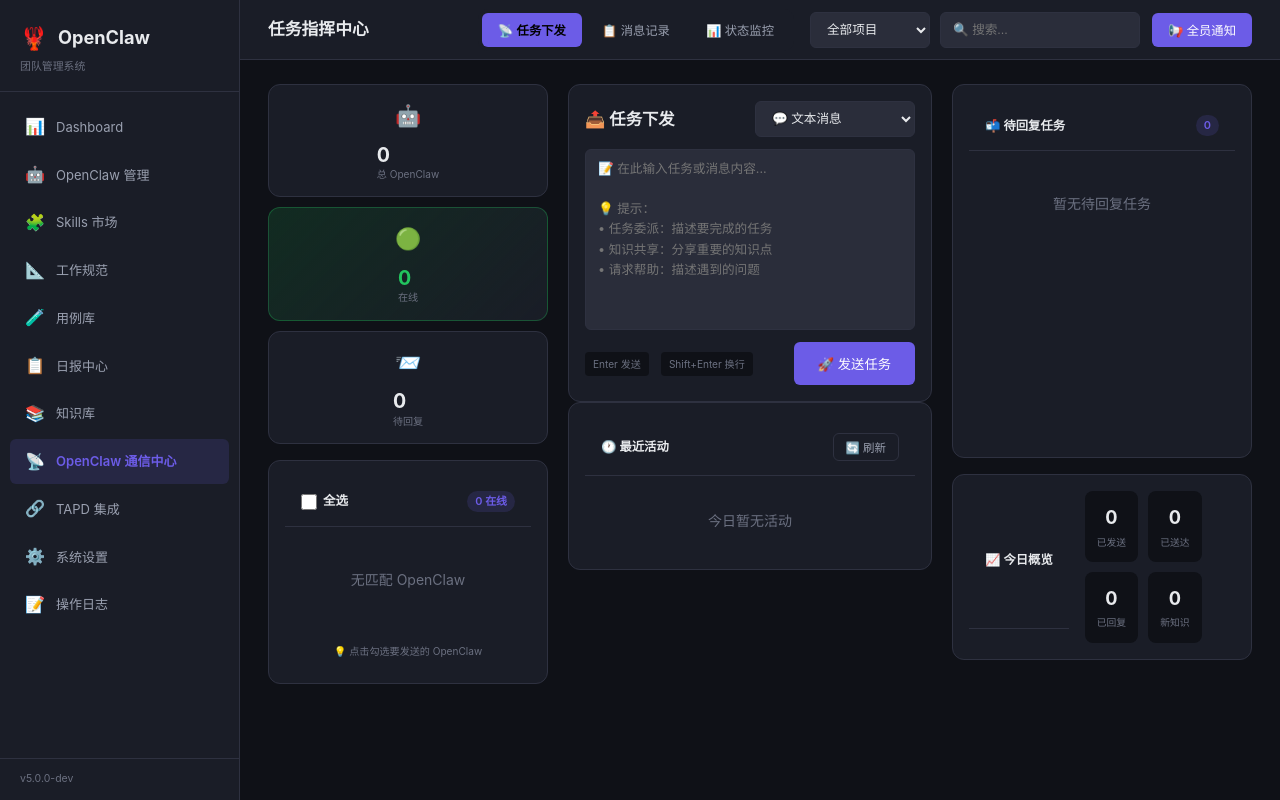
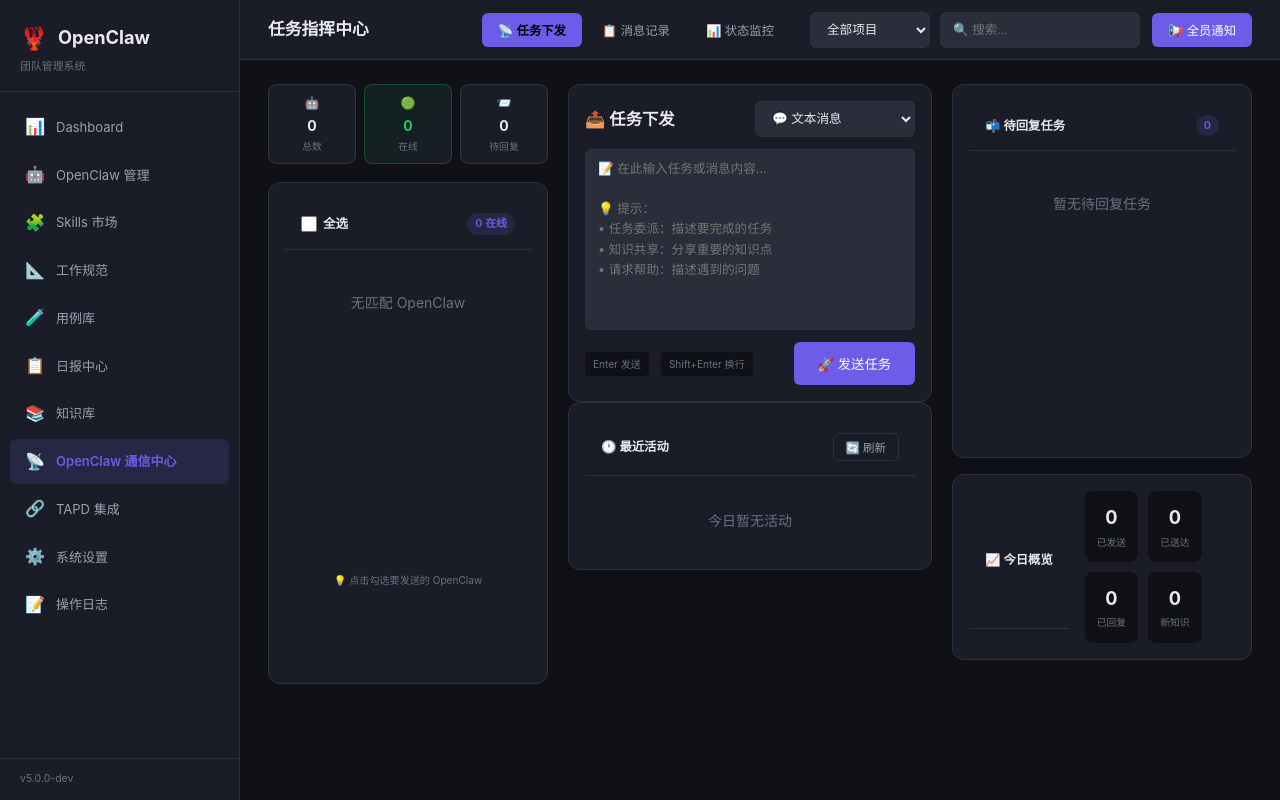
Before and after one commit to rajqiu2022/clawcom, a Flask app: page /hub in a window 1280 px wide. Run offline with Flask 2, Linux system fonts and the light colour scheme; data that the repository does not hold is empty.

Commit message:
ui: 通信中心统计卡片改为横排紧凑样式

```diff
--- a/web/templates/hub.html
+++ b/web/templates/hub.html
@@ -33,25 +33,19 @@
         <!-- 统计卡片 -->
         <div class="stat-cards">
             <div class="stat-card">
-                <div class="stat-icon">🤖</div>
-                <div class="stat-info">
-                    <div class="stat-value" id="stat-total">-</div>
-                    <div class="stat-label">总 OpenClaw</div>
-                </div>
+                <span class="stat-icon">🤖</span>
+                <span class="stat-value" id="stat-total">-</span>
+                <span class="stat-label">总数</span>
             </div>
             <div class="stat-card online">
-                <div class="stat-icon">🟢</div>
-                <div class="stat-info">
-                    <div class="stat-value" id="stat-online">-</div>
-                    <div class="stat-label">在线</div>
-                </div>
+                <span class="stat-icon">🟢</span>
+                <span class="stat-value" id="stat-online">-</span>
+                <span class="stat-label">在线</span>
             </div>
             <div class="stat-card">
-                <div class="stat-icon">📨</div>
-                <div class="stat-info">
-                    <div class="stat-value" id="stat-pending">-</div>
-                    <div class="stat-label">待回复</div>
-                </div>
+                <span class="stat-icon">📨</span>
+                <span class="stat-value" id="stat-pending">-</span>
+                <span class="stat-label">待回复</span>
             </div>
         </div>
 
@@ -322,35 +316,34 @@
 /* Stat Cards */
 .stat-cards {
     display: flex;
-    flex-direction: column;
-    gap: 10px;
+    flex-direction: row;
+    gap: 8px;
+    margin-bottom: 2px;
 }
 
 .stat-card {
+    flex: 1;
     display: flex;
     align-items: center;
-    gap: 12px;
-    padding: 14px;
+    justify-content: center;
+    gap: 6px;
+    padding: 8px 6px;
     background: var(--bg-secondary);
     border: 1px solid var(--border);
-    border-radius: 12px;
+    border-radius: 8px;
 }
 
 .stat-card.online {
-    background: linear-gradient(135deg, rgba(34, 197, 94, 0.15), var(--bg-secondary));
-    border-color: rgba(34, 197, 94, 0.3);
+    background: linear-gradient(135deg, rgba(34, 197, 94, 0.1), var(--bg-secondary));
+    border-color: rgba(34, 197, 94, 0.25);
 }
 
 .stat-icon {
-    font-size: 1.5rem;
-}
-
-.stat-info {
-    flex: 1;
+    font-size: 0.85rem;
 }
 
 .stat-value {
-    font-size: 1.4rem;
+    font-size: 1rem;
     font-weight: 700;
     color: var(--text-primary);
 }
@@ -360,7 +353,7 @@
 }
 
 .stat-label {
-    font-size: 0.72rem;
+    font-size: 0.7rem;
     color: var(--text-muted);
 }
 
```
